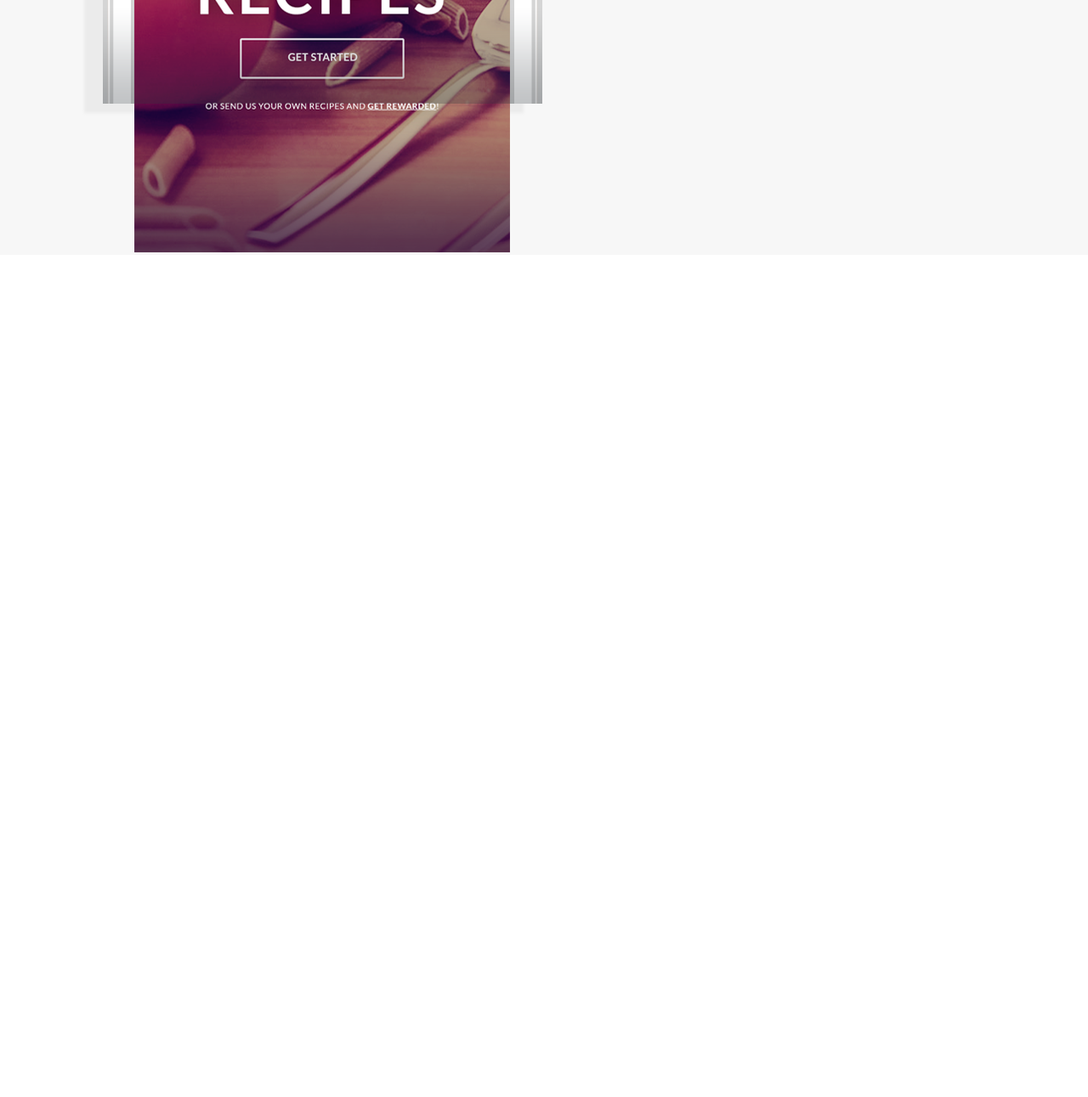
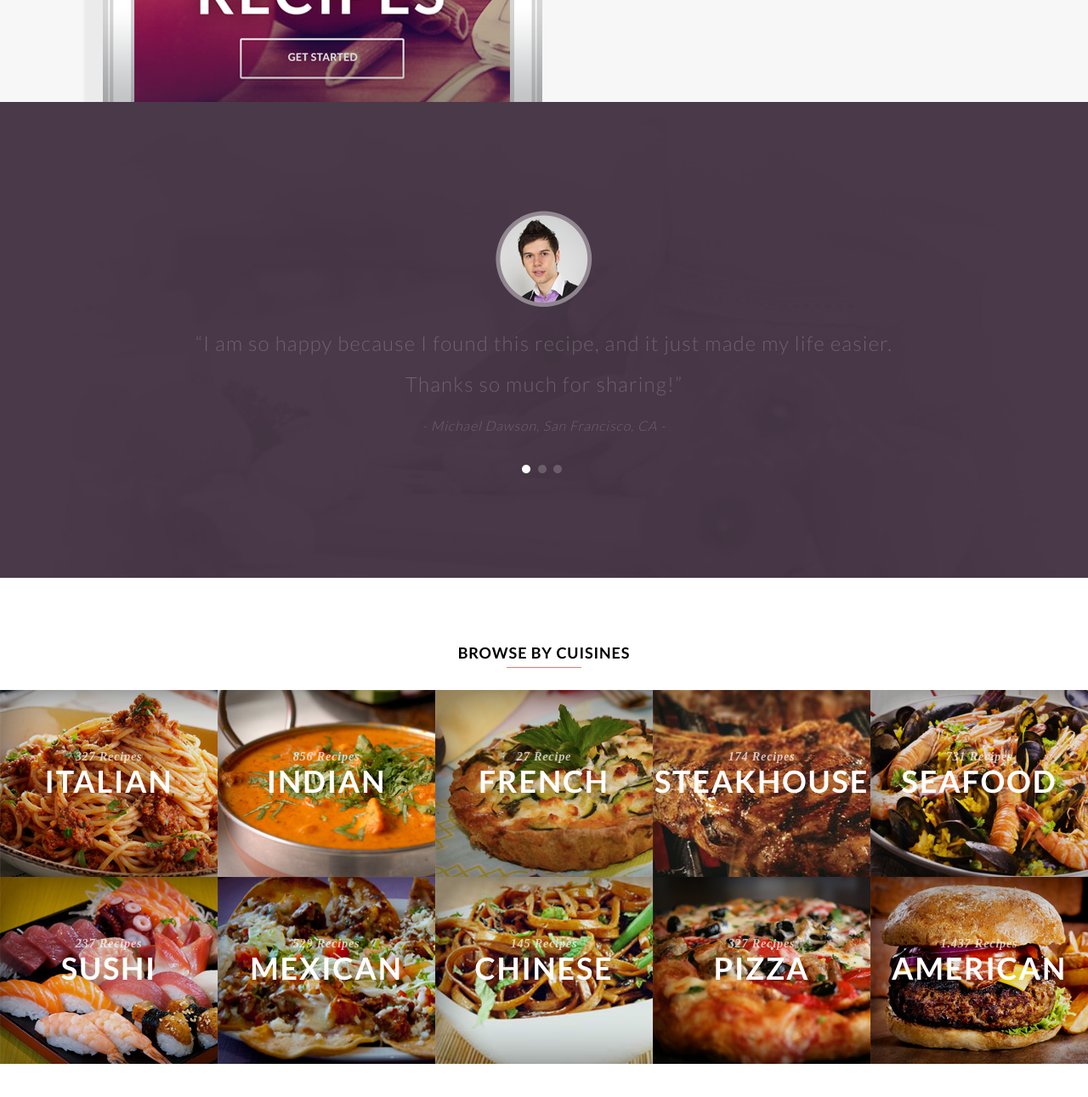
Before and after one commit to stanislavzhd/Fudi, a plain HTML site: page index.html in a window 1280 px wide. Shown: the part 2184-3475 px from the top of the page at 85% size. Before the commit the page ends 2484 px from the top, so only its background shows below. Drawn offline with Linux system fonts and the light colour scheme.

Commit message:
add feedback and menu blocks

```diff
--- a/index.html
+++ b/index.html
@@ -101,12 +101,75 @@
                         </li>
                     </ul>
                 </li>
-                <!--
-
             </ul>
         </div>
     </section>
     <!-- end intro -->
+    <!-- start feedback -->
+    <section class="feedback_all">
+        <div class="container">
+            <img class="face" src="images/man.png" alt="face">
+            <p class="testimonial">“I am so happy because I found this recipe, and it just made my life easier.</br>
+                Thanks  so much for sharing!”</p>
+            <p class="feedback_person">- Michael Dawson, San Francisco, CA -</p>
+            <img class="image_button" src="images/ellipse 1.png" alt="buttom1">
+            <img class="image_button" src="images/ellipse 2.png" alt="buttom2">
+            <img class="image_button" src="images/ellipse 2.png" alt="buttom3">
+        </div>
+    </section>
+    <!-- end feedback -->
+    <!-- star menu -->
+    <section class="menu_all">
+        <div class="container_menu">
+            <p class="title" >browse by cuisines</p>
+            <img class="icon_line" src="images/line.png" alt="line">
+            <div class="menu-list">
+                <ul class="menu-list-all">
+                    <li class="menu-list-item_1 all">
+                        <p class="number">327 Recipes</p>
+                        <p class="name">italian</p>
+                    </li>
+                    <li class="menu-list-item_2 all">
+                        <p class="number">856 Recipes</p>
+                        <p class="name">indian</p>
+                    </li>
+                    <li class="menu-list-item_3 all">
+                        <p class="number">27 Recipe</p>
+                        <p class="name">french</p>
+                    </li>
+                    <li class="menu-list-item_4 all">
+                        <p class="number">174 Recipes</p>
+                        <p class="name">steakhouse</p>
+                    </li>
+                    <li class="menu-list-item_5 all">
+                        <p class="number">731 Recipes</p>
+                        <p class="name">seafood</p>
+                    </li>
+                    <li class="menu-list-item_6 all">
+                        <p class="number">237 Recipes</p>
+                        <p class="name">sushi</p>
+                    </li>
+                    <li class="menu-list-item_7 all">
+                        <p class="number">529 Recipes</p>
+                        <p class="name">mexican</p>
+                    </li>
+                    <li class="menu-list-item_8 all">
+                        <p class="number">145 Recipes</p>
+                        <p class="name">chinese</p>
+                    </li>
+                    <li class="menu-list-item_9 all">
+                        <p class="number">327 Recipes</p>
+                        <p class="name">pizza</p>
+                    </li>
+                    <li class="menu-list-item_10 all">
+                        <p class="number">1.437 Recipes</p>
+                        <p class="name">american</p>
+                    </li>
+                </ul>
+            </div>
+        </div>
+    </section>
+    <!-- end menu -->
     </main>
 </body>
 </html>
--- a/styles/styles.css
+++ b/styles/styles.css
@@ -156,7 +156,8 @@ h2{
 /* start intro */
 
 .intro{
-    background-color: #f7f7f7; /*как узнать цвет из макета?*/
+    background-color: #f7f7f7;
+    position: relative;
 }
 
 .intro_main{
@@ -194,3 +195,148 @@ h2{
 }
 
 /* end intro */
+
+/* start feedback */
+
+.feedback_all{
+    background-image: url(../images/background.jpg);
+    position: relative;
+    z-index: 1;
+    bottom: 180px;
+    text-align: center;
+    background-size: cover;
+    background-position: center center;
+    background-blend-mode: multiply;
+    background-color: rgb(74,57,73);
+}
+
+.face{
+    padding-top: 16vh;
+}
+
+.testimonial{
+    font-size: 1.5rem;
+    color: #ffffff;
+    letter-spacing: 0.05em;
+    font-weight: lighter;
+    line-height: 2;
+    opacity: .2;
+    margin: 15px 0;
+}
+
+.feedback_person{
+    font-size: 1rem;
+    font-style: italic;
+    color: #ffffff;
+    letter-spacing: 0.05em;
+    font-weight: lighter;
+    opacity: .2;
+}
+
+.image_button{
+    padding-top: 20px;
+    padding-right: 5px;
+    padding-bottom: 15vh;
+}
+
+/* end feedback */
+
+/* star menu */
+
+.menu_all{
+    position: relative;
+    bottom: 110px;
+    text-align: center;
+}
+
+.container_menu{
+    padding: 0;
+    margin: 0;
+    width: 100%;
+}
+
+.menu-list{
+    padding: 15px 0 0 0;
+}
+
+.menu-list-all{
+    display: block;
+    padding: 0;
+    color: #ffffff;
+    background-size: cover;
+    background-position: center;
+    font-size: 0;
+}
+
+.number{
+    font-family: 'Times New Roman', Times, serif;
+    font-size: 0.9rem;
+    font-weight: bold;
+    font-style: italic;
+    opacity: 0.7;
+    margin: 0;
+    padding: 70px 0 0 0;
+    letter-spacing: 0.05em;
+}
+
+.name{
+    font-size: 2.25rem;
+    text-transform: uppercase;
+    font-weight: bold;
+    margin: 0;
+    letter-spacing: 0.05em;
+}
+
+.all{
+    height: 220px;
+    display: inline-block;
+    width: 20%;
+    transition: all .1s ease-in;
+}
+
+.all:hover,
+.all:focus {
+    transition: all .1s ease-in;
+    opacity: .8;
+}
+
+.menu-list-item_1{
+    background-image: url(../images/italian.png);
+}
+
+.menu-list-item_2{
+    background-image: url(../images/indian.png);
+}
+
+.menu-list-item_3{
+    background-image: url(../images/french.png);
+}
+
+.menu-list-item_4{
+    background-image: url(../images/steakhouse.png);
+}
+
+.menu-list-item_5{
+    background-image: url(../images/seafood.png);
+}
+
+.menu-list-item_6{
+    background-image: url(../images/sushi.png);
+}
+
+.menu-list-item_7{
+    background-image: url(../images/mexican.png);
+}
+
+.menu-list-item_8{
+    background-image: url(../images/chinese.png);
+}
+
+.menu-list-item_9{
+    background-image: url(../images/pizza.png);
+}
+
+.menu-list-item_10{
+    background-image: url(../images/american.png);
+}
+/* end menu */
```
Also changed, not shown: images/american.png (added), images/background.jpg (added), images/chinese.png (added), images/ellipse 1.png (added), images/ellipse 2.png (added), images/french.png (added), images/indian.png (added), images/italian.png (added), images/man.png (added), images/mexican.png (added), images/pizza.png (added), images/seafood.png (added), images/steakhouse.png (added), images/sushi.png (added), 1 other file.
